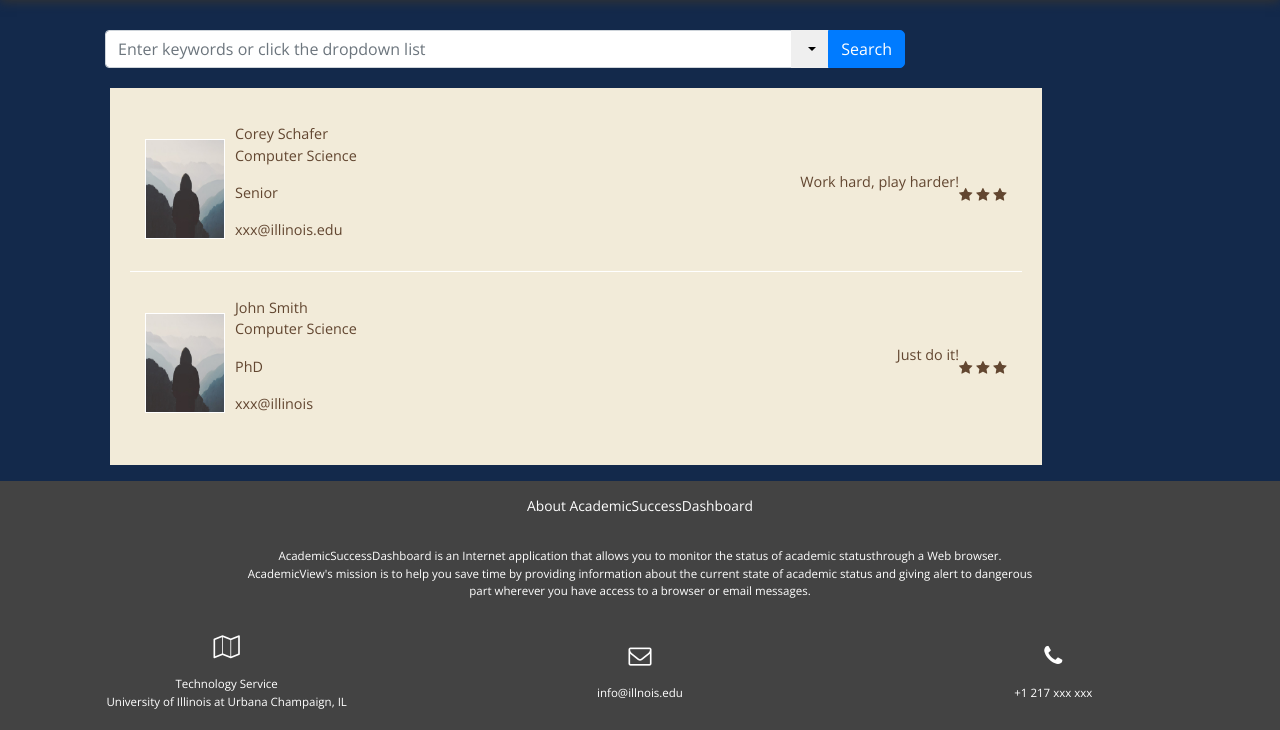
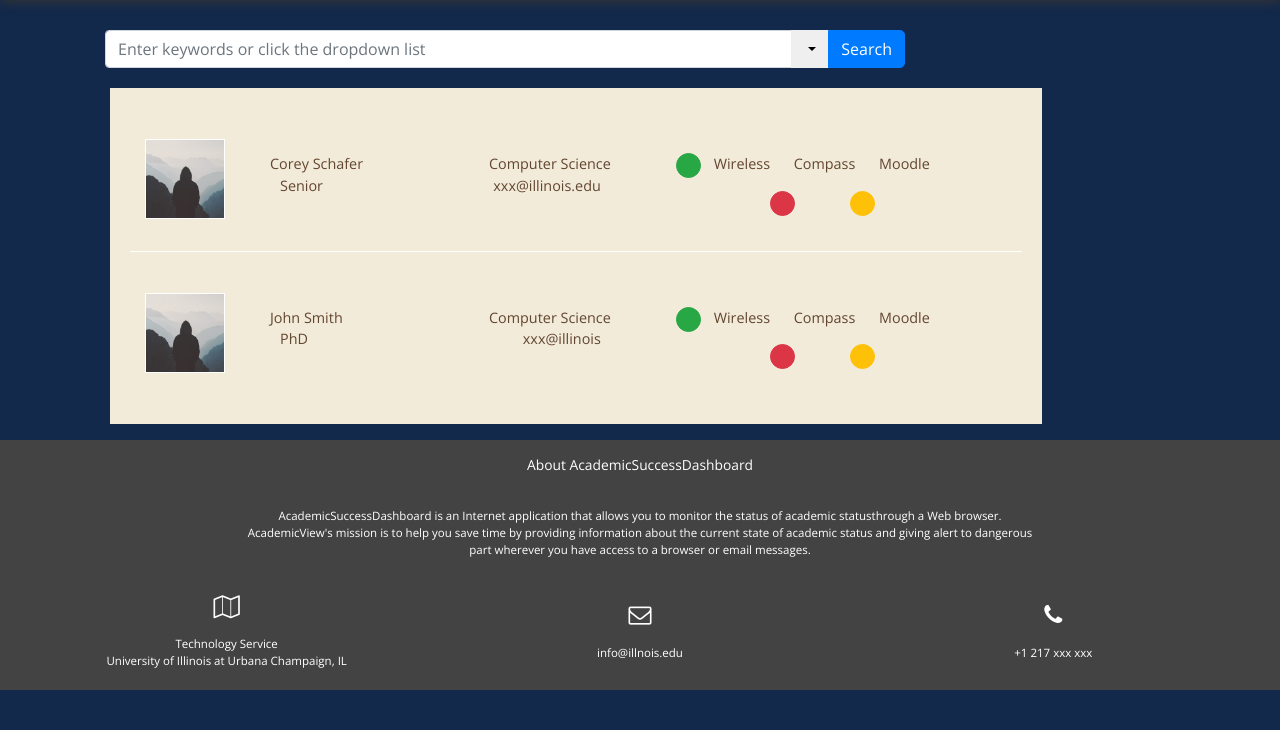
Before and after one commit to julianchin/AcademicSuccessDashboard, a Flask app: page /advisor in a window 1280 px wide. Shown: the part 60-790 px from the top of the page. Run offline with Flask 2, Linux system fonts and the light colour scheme; some libraries are stand-ins or nearby versions.

Commit message:
update advisor page style

```diff
--- a/static/main.css
+++ b/static/main.css
@@ -164,7 +164,7 @@ ul {
 
 .advisor img {
   border: 1px solid #FFFFFF;
-  height: 100px;
+  height: 80px;
   width:  80px;
 }
 
@@ -184,13 +184,32 @@ ul {
   text-decoration: underline;
 }
 
-.advisor-contact {
-  line-height: 20px;
-  padding-right: 20px;
+.advisor-status {
+  color: #624630;
+  font-weight:     400;
+  text-decoration: none;
 }
 
-.stars {
-  padding-top: 10px;
+.btn-circle.btn-sm {
+  width: 25px;
+  height: 25px;
+  padding: 10px 10px;
+  font-size: 18px;
+  line-height: 1.33;
+  border-radius: 20px;
+  float: right;
+}
+
+.btn-danger {
+  margin-right: 55px;
+}
+
+.btn-warning {
+  margin-right: 55px;
+}
+
+.btn-success {
+  margin-right: 13px;
 }
 
 footer {
--- a/templates/advisor.html
+++ b/templates/advisor.html
@@ -44,18 +44,21 @@
             <ul class="advisor-list">
               {% for advisor in advisors %}
                 <li class="advisor">
-                    <img alt="advisor image" src="/static/profile_pics/default.jpg" />
-                    <div>
-                      <a href="#" class="advisor-name"> {{ advisor.name }} </a>
-                      <p class="advisor-department">{{ advisor.Department }}</p>
-                      <p class="advisor-grade">{{ advisor.grade }}</p>
-                      <p class="advisor-contact">{{ advisor.Email }}</p>
-                    </div>
-                    <p class="advisor-philosophy">{{ advisor.Philosophy }}</p>
-                    <div class="stars">
-                        <i class="fa fa-star"></i>
-                        <i class="fa fa-star"></i>
-                        <i class="fa fa-star"></i>
+                    <img alt="advisor image" src="/static/profile_pics/default.jpg"/>
+                    <div class="row">
+                      <div class="col-md-6">
+                        <a class="advisor-name" href="/">{{ advisor.name }}</a>
+                        <span class="advisor-department" style="float:right;">{{advisor.Department}}</span>
+                        <div class="advisor-title-right">
+                          <p class="advisor-degree">{{advisor.grade}} <span class="advisor-contact" style="float:right;">{{advisor.Email}}</span> </p>
+                        </div>
+                      </div>
+                      <div class="col-md-5">
+                          <p class="advisor-status" style="float:right;">Wireless <span style="margin-left: 20px">Compass <span style="margin-left: 20px">Moodle</span></span></p>
+                          <button type="button" class="btn btn-success btn-circle btn-sm"></button>
+                          <button type="button" class="btn btn-warning btn-circle btn-sm"></button>
+                          <button type="button" class="btn btn-danger btn-circle btn-sm"></button>
+                      </div>
                     </div>
                 </li>
               {% endfor %}
```
